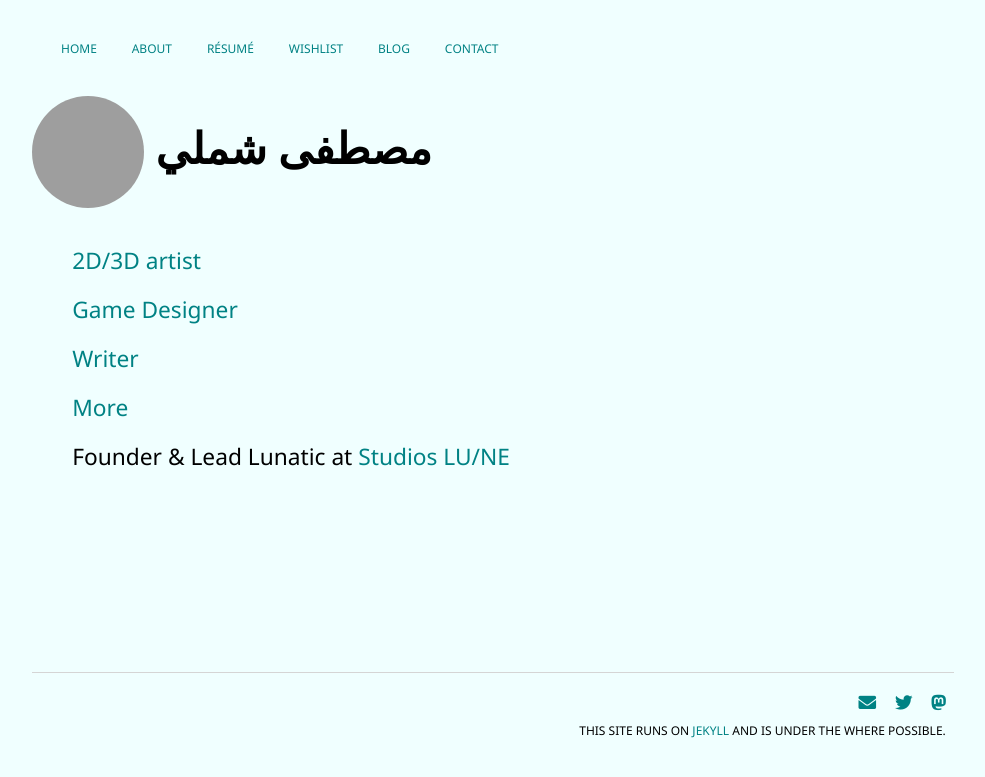
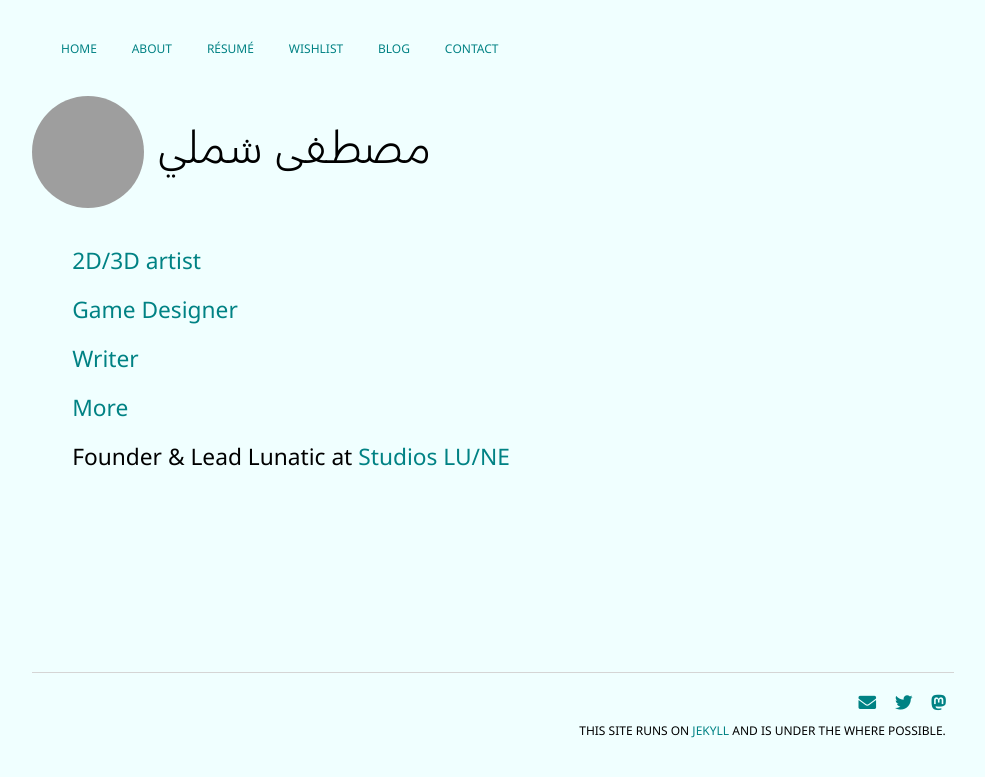
Before and after one commit to mstfacmly/mstfacmly.github.io, a Jekyll site: the page built from index.md, in a window 1280 px wide. Shown: the top 777 px of the page, without its empty margins (147-1132 px from the left). Built offline with Jekyll 4.4.1, drawn with Linux system fonts in a browser that asks for light colours; nearby versions of some CDN libraries; some web fonts are replaced; a script that is not in the unit is left out; grey boxes are pictures that could not be loaded.

Commit message:
Update @font-face rules

```diff
--- a/css/main.css
+++ b/css/main.css
@@ -1,11 +1,13 @@
 @font-face {
-	font-family: 'FiraGO', 'FiraGO Light', 'FiraGO Thin';
+	font-family: 'FiraGO';
 	src: url('/fonts/FiraGO-Regular.woff') format('woff'),
-	url('/fonts/FiraGO-Light.woff') format('woff'),
-	url('/fonts/FiraGO-Thin.woff') format('woff'),
-	url('/fonts/FiraGO-Regular.woff2') format('woff2'),
-	url('/fonts/FiraGO-Light.woff2') format('woff2'),
-	url('/fonts/FiraGO-Thin.woff2') format('woff2');
+		url('/fonts/FiraGO-Regular.woff2') format('woff2');
+	font-family: 'FiraGO Light';
+	src: url('/fonts/FiraGO-Light.woff') format('woff'),
+		url('/fonts/FiraGO-Light.woff2') format('woff2');
+	font-family: 'FiraGO Thin';
+	src: url('/fonts/FiraGO-Thin.woff') format('woff'),
+		url('/fonts/FiraGO-Thin.woff2') format('woff2');
 }
 @media (prefers-color-scheme: light){
 	body {
```
